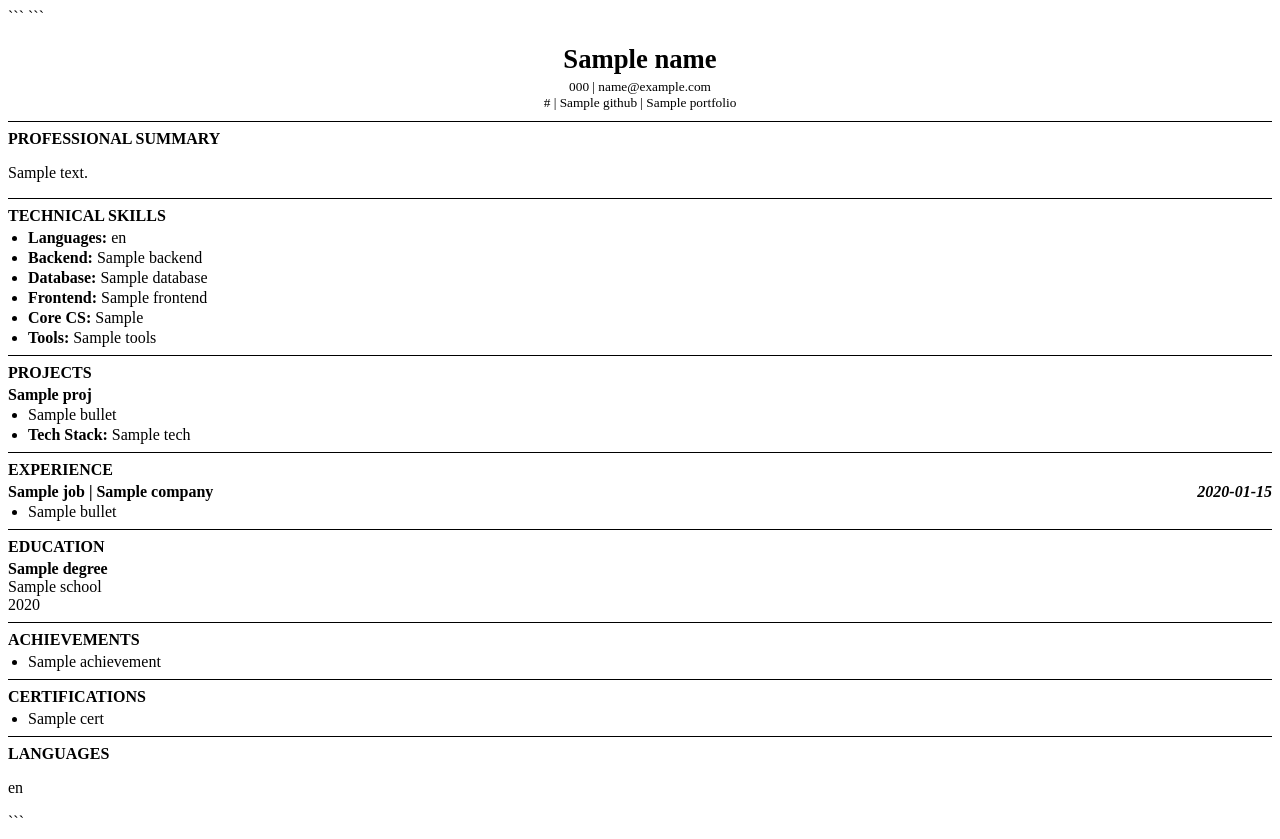
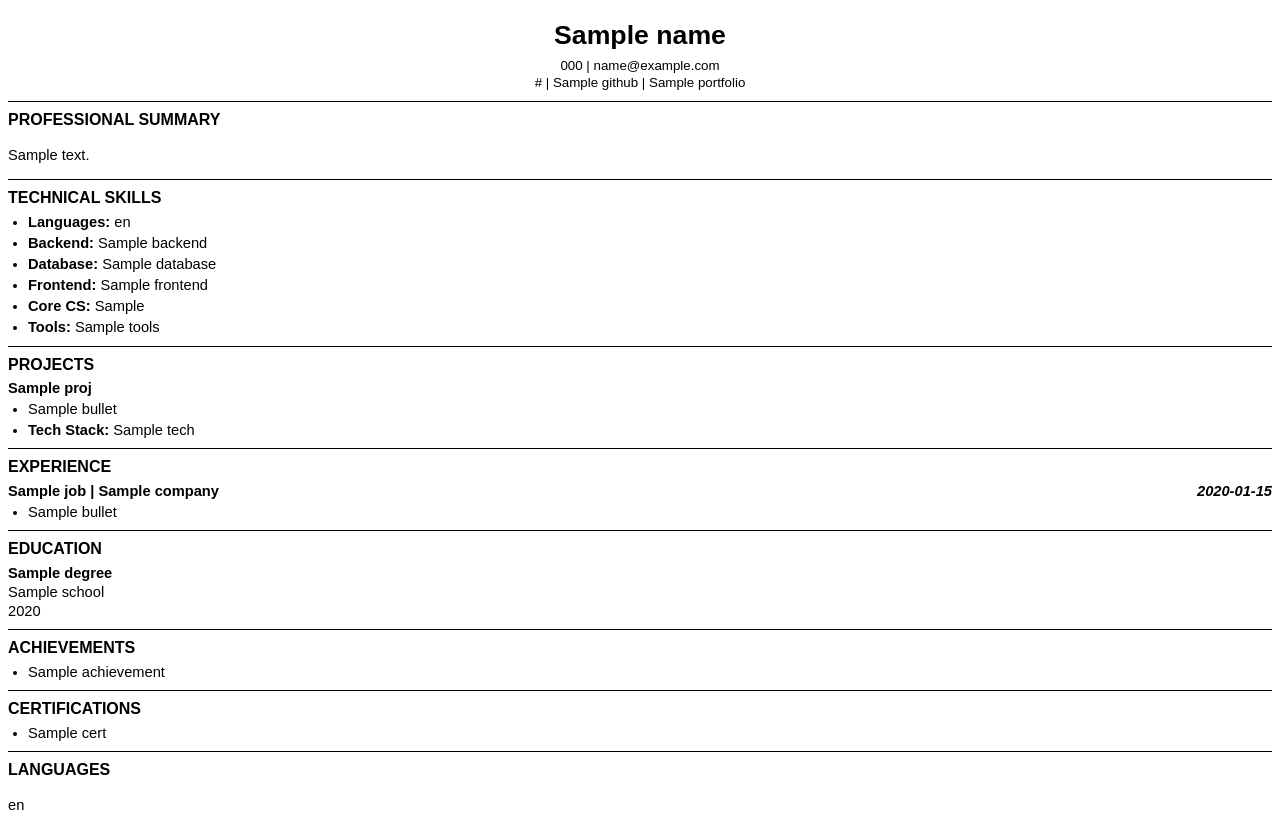
Before and after one commit to Sahilhamids/ai-resume-tailor-v2, a Python web app: template templates/resume.html in a window 1280 px wide. After the commit the page ends 810 px from the top, so only its background shows below. Run offline with Jinja, Linux system fonts and the light colour scheme; the template is opened without the code that fills it: most values are stand-ins (such as "Sample title", 1, 10 or a date in 2020).

Commit message:
Finalize ATS resume template, PDF generator bridge, and project documentation

````diff
--- a/templates/resume.html
+++ b/templates/resume.html
@@ -1,5 +1,4 @@
 <!DOCTYPE html>
-
 <html>
 
 <head>
@@ -10,7 +9,7 @@
             margin: 0.5in;
         }
 
-        ``` body {
+        body {
             font-family: Arial, Helvetica, sans-serif;
             font-size: 11pt;
             line-height: 1.3;
@@ -75,20 +74,14 @@
             text-decoration: none;
         }
     </style>
-    ```
-
 </head>
 
 <body>
-
-    ```
     <h1>{{ name }}</h1>
 
     <div class="contact">
         {{ phone }} | {{ email }}<br>
-        {{ linkedin }} |
-        {{ github }} |
-        {{ portfolio }}
+        {{ linkedin }} | {{ github }} | {{ portfolio }}
     </div>
 
     <hr>
@@ -115,19 +108,15 @@
 
     {% for proj in projects %}
     <div class="section-item">
-
         <div class="header-row">
             <span class="left">{{ proj.name }}</span>
         </div>
-
         <ul>
             {% for bullet in proj.bullets %}
             <li>{{ bullet }}</li>
             {% endfor %}
-
             <li><strong>Tech Stack:</strong> {{ proj.tech }}</li>
         </ul>
-
     </div>
     {% endfor %}
 
@@ -137,18 +126,15 @@
 
     {% for job in experience %}
     <div class="section-item">
-
         <div class="header-row">
             <span class="left">{{ job.title }} | {{ job.company }}</span>
             <span class="right">{{ job.dates }}</span>
         </div>
-
         <ul>
             {% for bullet in job.bullets %}
             <li>{{ bullet }}</li>
             {% endfor %}
         </ul>
-
     </div>
     {% endfor %}
 
@@ -187,8 +173,6 @@
     <h2>Languages</h2>
 
     <p>{{ languages }}</p>
-    ```
-
 </body>
 
 </html>
````
